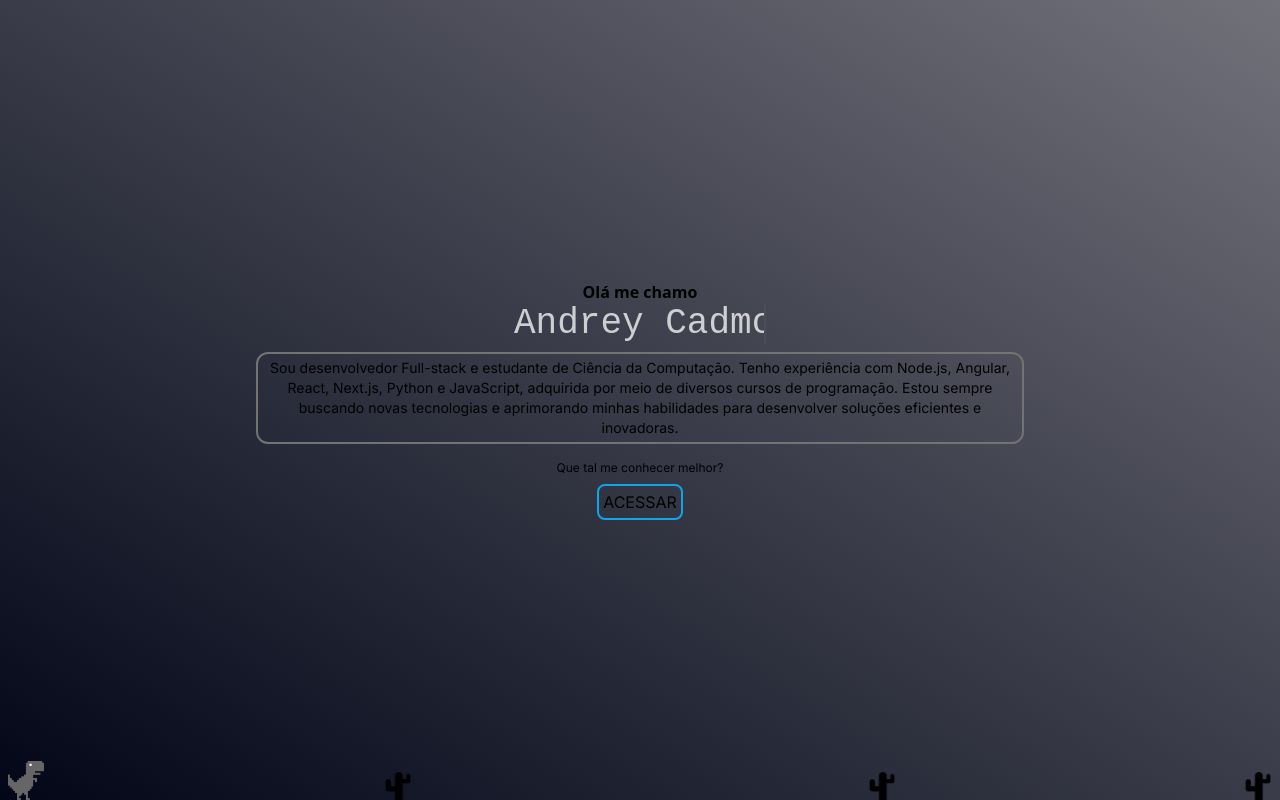
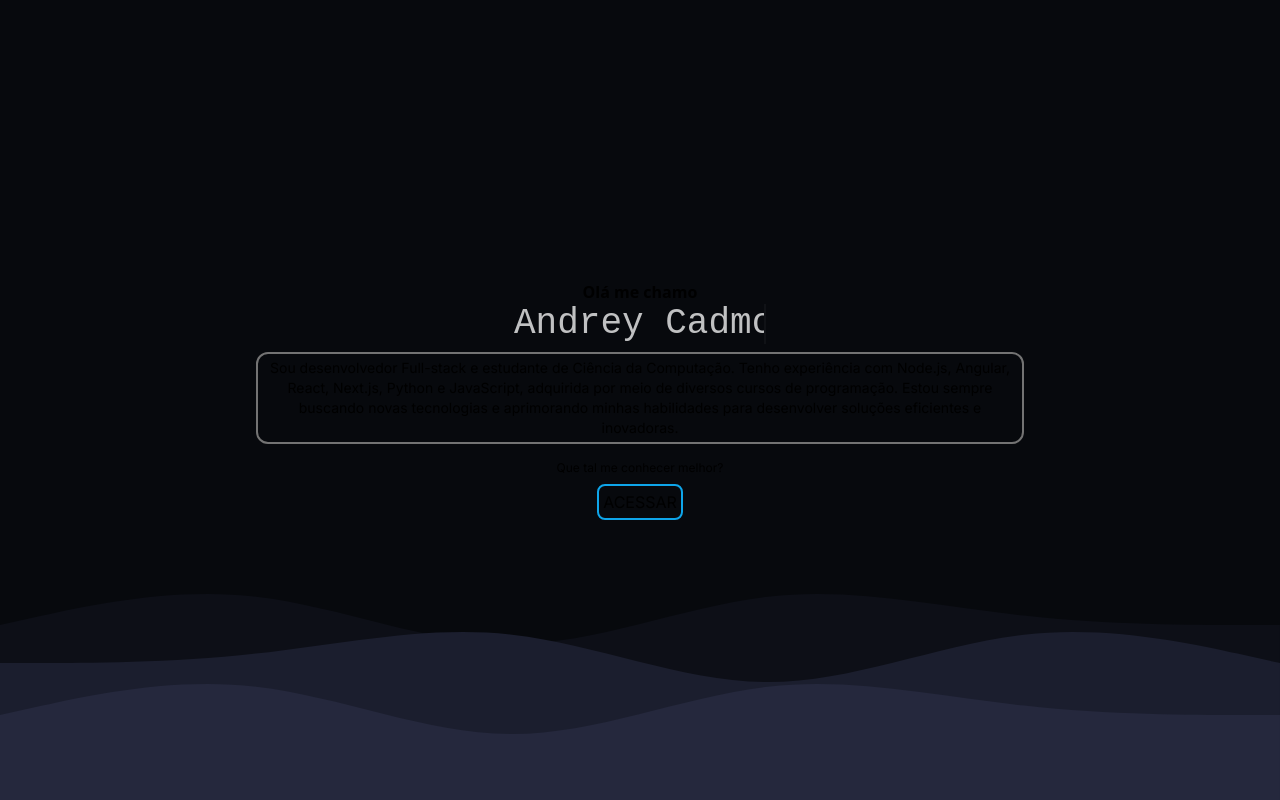
Before and after one commit to AndreyCadmo/Portfolio, a Next.js app: page / in a window 1280 px wide. Built offline with nearby package versions, Linux system fonts and the light colour scheme.

Commit message:
Modificando a pagina inicial

```diff
--- a/src/app/(externo)/page.tsx
+++ b/src/app/(externo)/page.tsx
@@ -1,30 +1,26 @@
+import Wave from "@/components/serverSide/Wave";
 import Link from "next/link";
 
 export default function Home() {
   return (
-    <div className="h-screen relative bg-gradient-to-bl from-zinc-500 to-slate-950 content-center">
-      <div className="portrait:hidden">
-        <img className="absolute left-2 bottom-0 w-9" src="images/dino.png" alt="" />
-        <img className="absolute right-2 bottom-0 w-7" src="images/cacto.png" alt="" />
-        <img className="absolute right-96 bottom-0 w-7" src="images/cacto.png" alt="" />
-        <img className="absolute left-96 bottom-0 w-7" src="images/cacto.png" alt="" />
-      </div>
-
-      <div className="text-center">
+    <div className="h-screen relative bg-[#07090D] content-center">
+      <div className="text-center relative z-10">
         <p className="font-sans font-bold text-2x1">Olá me chamo</p>
         <h1 className="line typing-animation font-sans text-4xl">Andrey Cadmo</h1>
-        <div className="">
+        <div>
           <p className="text-sm mx-[20vw] my-2 p-1 border-solid border-2 border-neutral-500 rounded-xl">Sou desenvolvedor Full-stack e estudante de Ciência da Computação. Tenho experiência com Node.js, Angular, React, Next.js, Python e JavaScript, adquirida por meio de diversos cursos de programação. Estou sempre buscando novas tecnologias e aprimorando minhas habilidades para desenvolver soluções eficientes e inovadoras.
           </p>
           <p className="text-xs mt-4">Que tal me conhecer melhor?</p>
         </div>
-        <button className="mt-2 p-1 border-solid border-2 border-sky-500 rounded-lg">
+        <button className="mt-2 p-1 border-solid border-2 border-sky-500 rounded-lg hover:bg-sky-500 duration-500">
           <Link href={"/home"}>
             <p className="text-2">ACESSAR</p>
           </Link>
         </button>
       </div>
+      <Wave className="bottom-[7vw]" fill="#0D0F17"/>
+      <Wave className="bottom-[4vw] scale-x-[-1]" fill="#1B1E2E"/>
+      <Wave className="bottom-0" fill="#25283d"/>
     </div>
-
   );
 }
```
